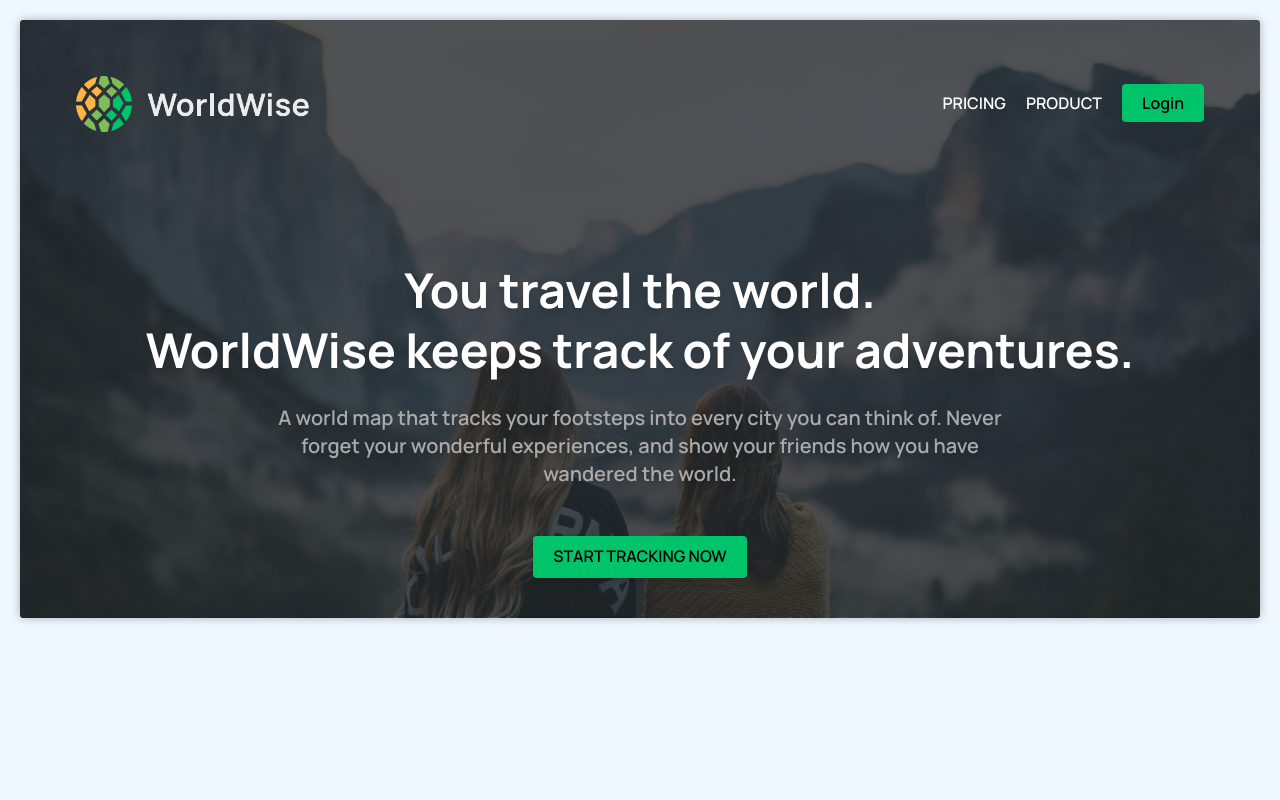
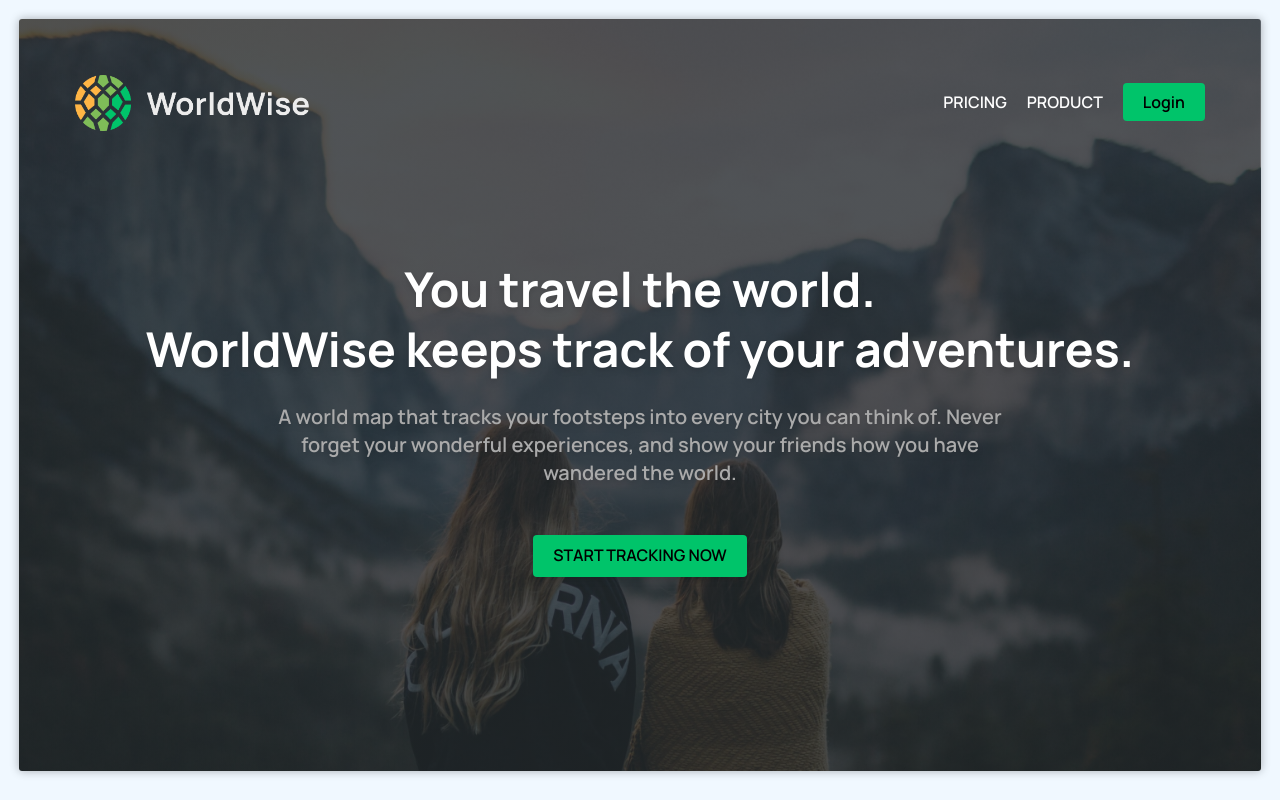
Before and after one commit to AbdulRehman-z/worldWise, a React (Vite) app: page / in a window 1280 px wide. Built offline with nearby package versions, Linux system fonts and the light colour scheme; no server answers.

Commit message:
add globals

```diff
--- a/src/index.css
+++ b/src/index.css
@@ -18,14 +18,18 @@ body {
   font-family: "Manrope", sans-serif;
   background-color: aliceblue;
   font-weight: 400;
-  color: "#aaa";
   line-height: 1.6;
-  margin: 20px;
+  margin: 1.2rem;
 }
 
 section {
   border-radius: 3px;
   box-shadow: 0 0 10px rgba(0, 0, 0, 0.3);
+  height: calc(100vh - 3rem);
+}
+
+.nav a.active {
+  background-color: "#242a2e";
 }
 
 @layer components {
```
